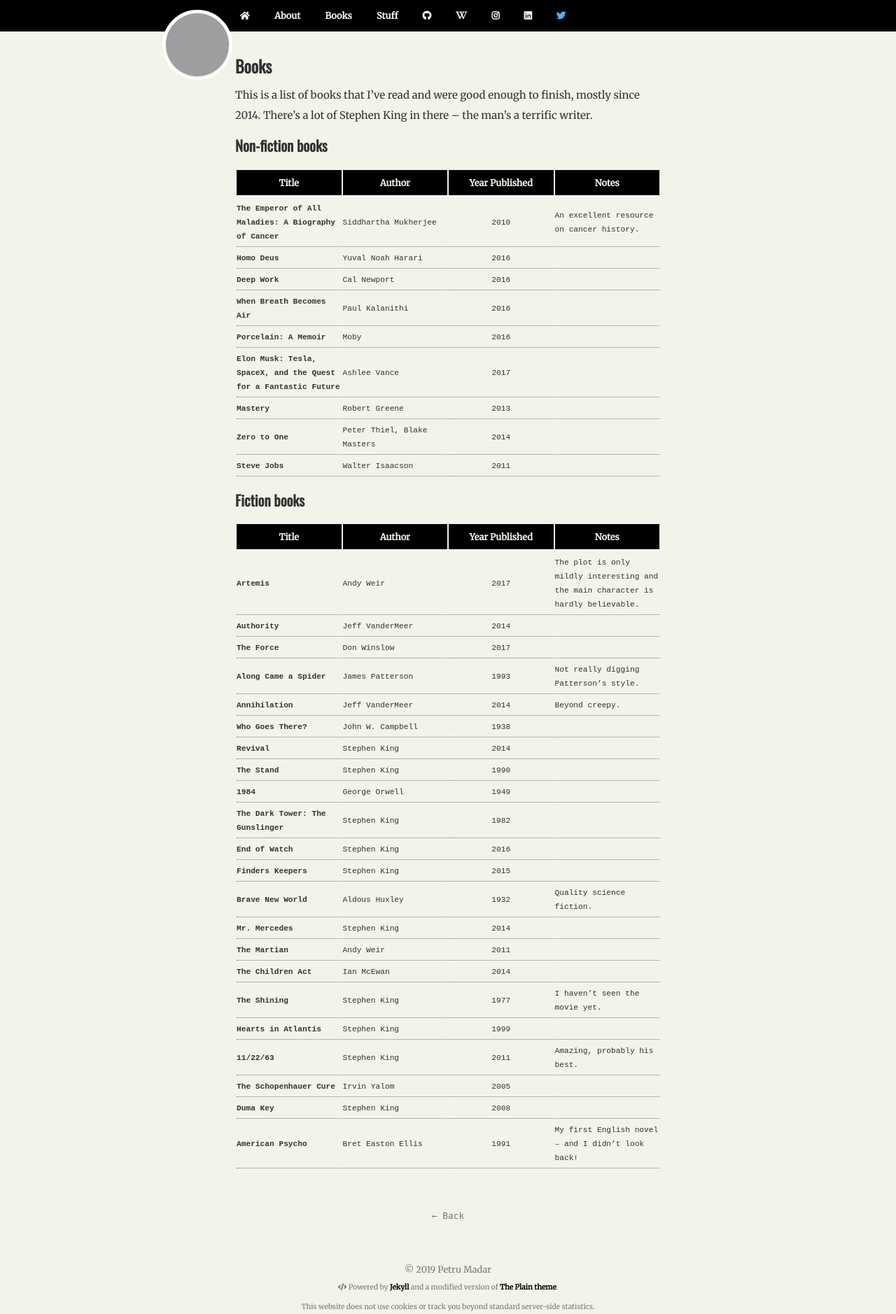
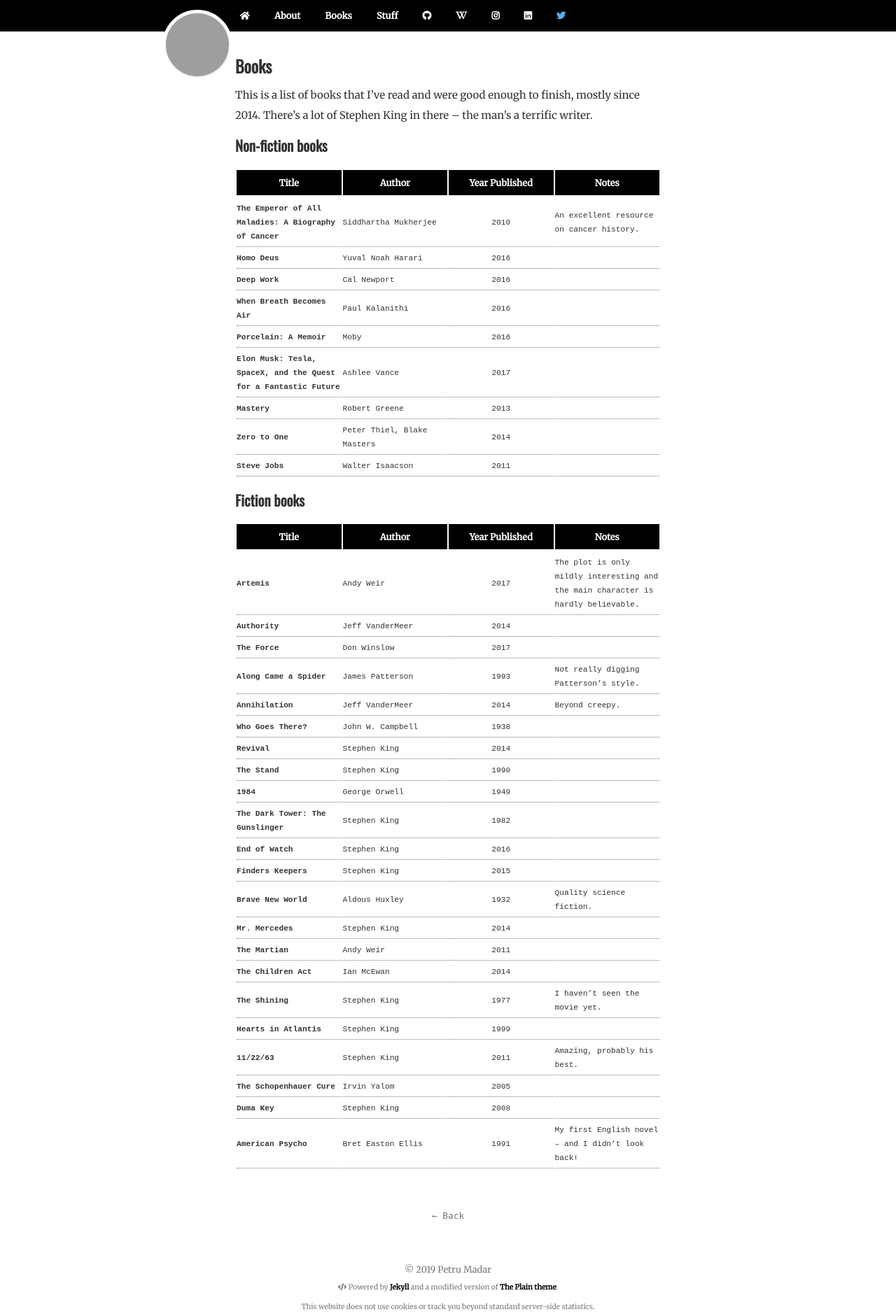
Before and after one commit to petru/prologue, a Jekyll site: the page built from books.md, in a window 1280 px wide. Shown: the whole page at 70% size. Built offline with Jekyll 4.4.1, drawn with Linux system fonts in a browser that asks for light colours; nearby versions of some CDN libraries; grey boxes are pictures that could not be loaded.

Commit message:
Revert to white background

```diff
--- a/_sass/main.scss
+++ b/_sass/main.scss
@@ -9,7 +9,7 @@
   height: 100%;
 }
 body {
-  background: #f3f3e9;
+  background: #fff;
   font-size: 14px;
   line-height: 20px;
   font-weight: normal;
@@ -192,7 +192,7 @@
   margin: 1.2rem 0;
   thead {
     background: #000;
-    color: #f3f3e9;
+    color: #fff;
     font-size: 0.8rem;
   }
   th {
@@ -369,7 +369,7 @@
 nav > ul > li a {
   font-size: 0.8rem;
   padding: 0.5em;
-  color: #f3f3e9;
+  color: #fff;
   display: block;
   margin-right: 1.4rem;
   font-weight: bold;
```
